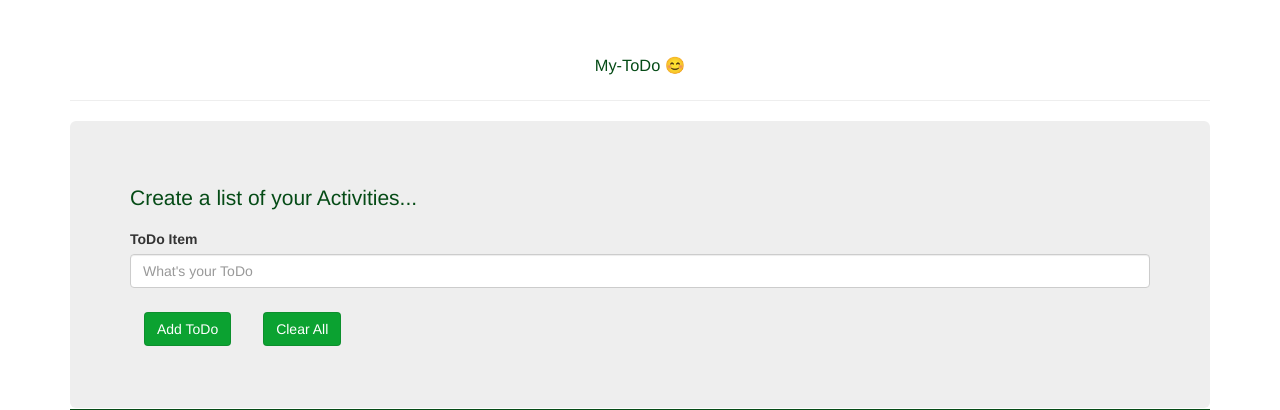
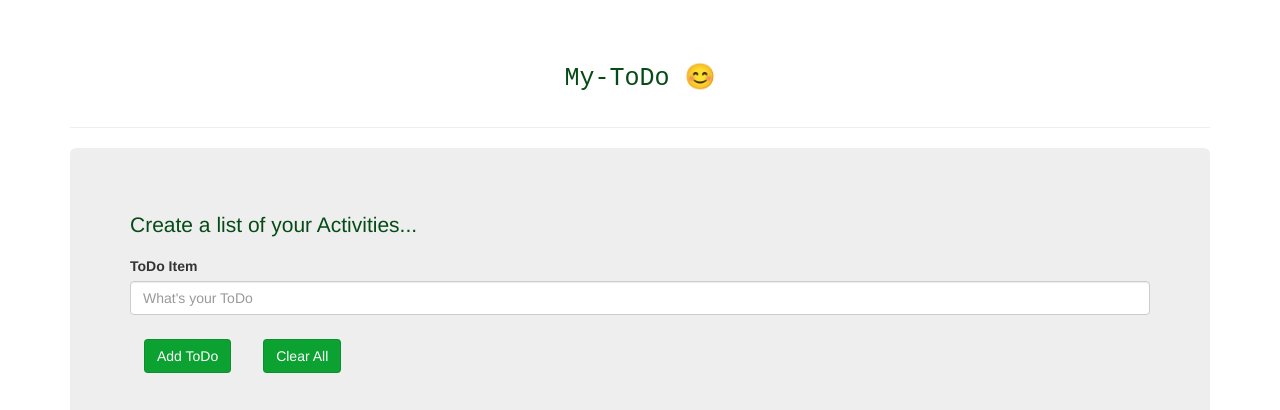
Before and after one commit to YemmyFolayan/my-ToDO-APP, a plain HTML site: page index.html in a window 1280 px wide. Shown: the top 410 px of the page. Drawn offline with Linux system fonts and the light colour scheme.

Commit message:
Update app.css

```diff
--- a/css/app.css
+++ b/css/app.css
@@ -17,6 +17,8 @@
 .text-muted{
   color: rgb(5, 75, 22);
   text-align: center;
+  font-family: 'Courier New', Courier, monospace;
+  font-size: 25px;
 
 }
 
```
